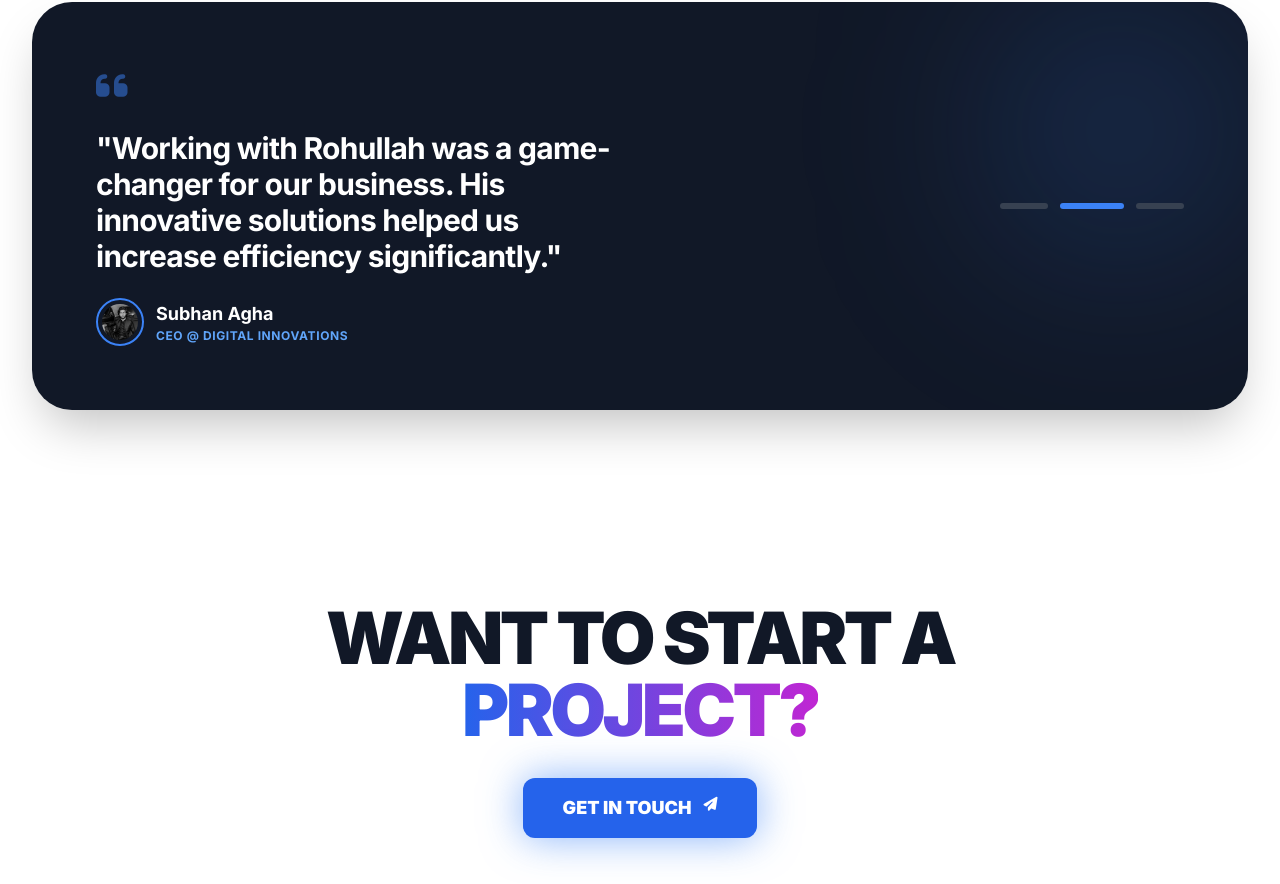
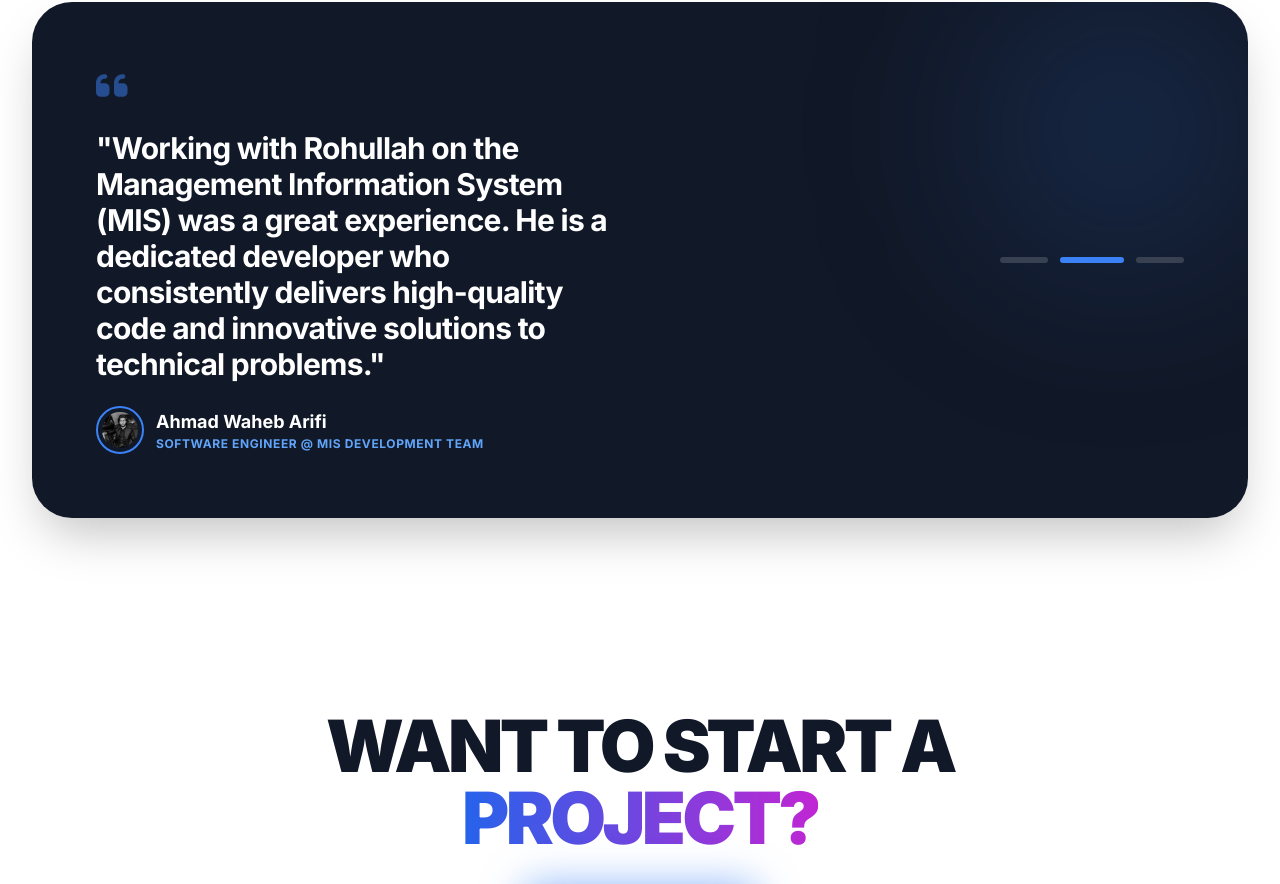
Before and after one commit to RohullahAminSarwari/RohullahAminSarwari-Portfolio, a React (Vite) app: page / in a window 1280 px wide. Shown: the part 2220-3104 px from the top of the page. Built offline with nearby package versions, Linux system fonts and the light colour scheme; the HTML template or start-up script is replaced by a standard one.

Commit message:
Update collaborators feedback on Home page

```diff
--- a/src/pages/Home.jsx
+++ b/src/pages/Home.jsx
@@ -103,26 +103,26 @@ const Home = () => {
 
   const testimonials = [
     {
-      name: "Ahmad Farid",
-      role: "Project Manager",
-      company: "Tech Solutions",
-      content: "Rohullah delivered our project ahead of schedule with exceptional quality. His technical skills and professionalism are outstanding.",
+      name: "Muhammad Hakeem Wiyar",
+      role: "Lead Developer",
+      company: "KPU Website Project",
+      content: "Rohullah's contribution to the Kabul Polytechnic University website was pivotal. His ability to handle complex frontend challenges and maintain a clean architecture made our collaboration highly effective.",
       avatar: "/profile.jpg",
       rating: 5
     },
     {
-      name: "Subhan Agha",
-      role: "CEO",
-      company: "Digital Innovations",
-      content: "Working with Rohullah was a game-changer for our business. His innovative solutions helped us increase efficiency significantly.",
+      name: "Ahmad Waheb Arifi",
+      role: "Software Engineer",
+      company: "MIS Development Team",
+      content: "Working with Rohullah on the Management Information System (MIS) was a great experience. He is a dedicated developer who consistently delivers high-quality code and innovative solutions to technical problems.",
       avatar: "/profile.jpg",
       rating: 5
     },
     {
-      name: "Karimullah Safi",
-      role: "CTO",
-      company: "Startup Hub",
-      content: "Rohullah's expertise in web development is impressive. He transformed our vision into a robust, scalable application.",
+      name: "Mohammad Ozair",
+      role: "Backend Specialist",
+      company: "Alumni System Project",
+      content: "In our work on the Alumni system, Rohullah demonstrated exceptional skills in React.js and system integration. He is a reliable teammate who brings both technical expertise and a positive attitude to every project.",
       avatar: "/profile.jpg",
       rating: 5
     }
```
